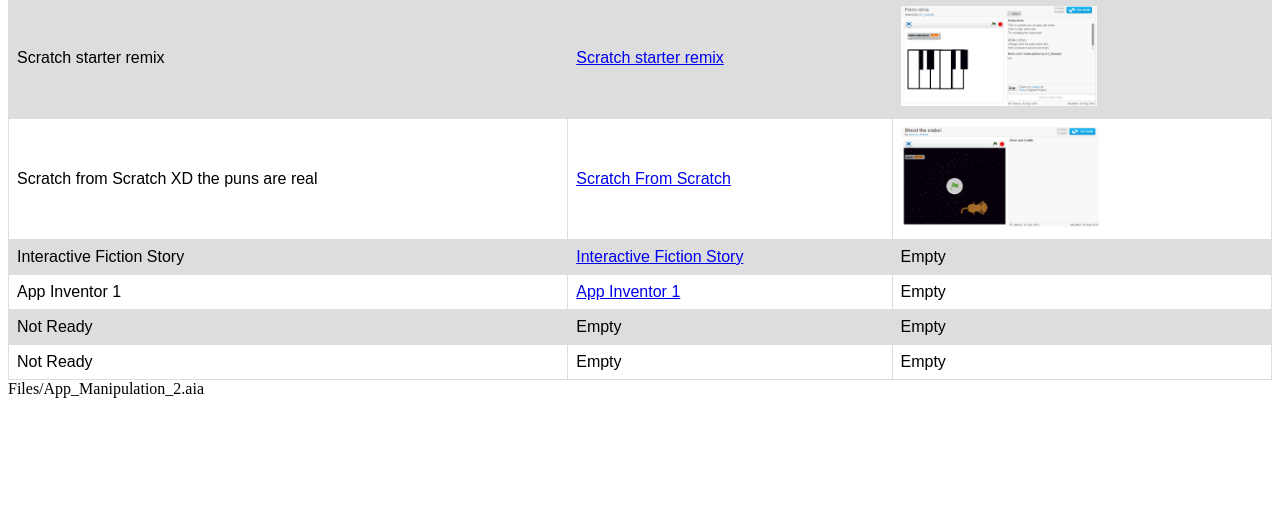
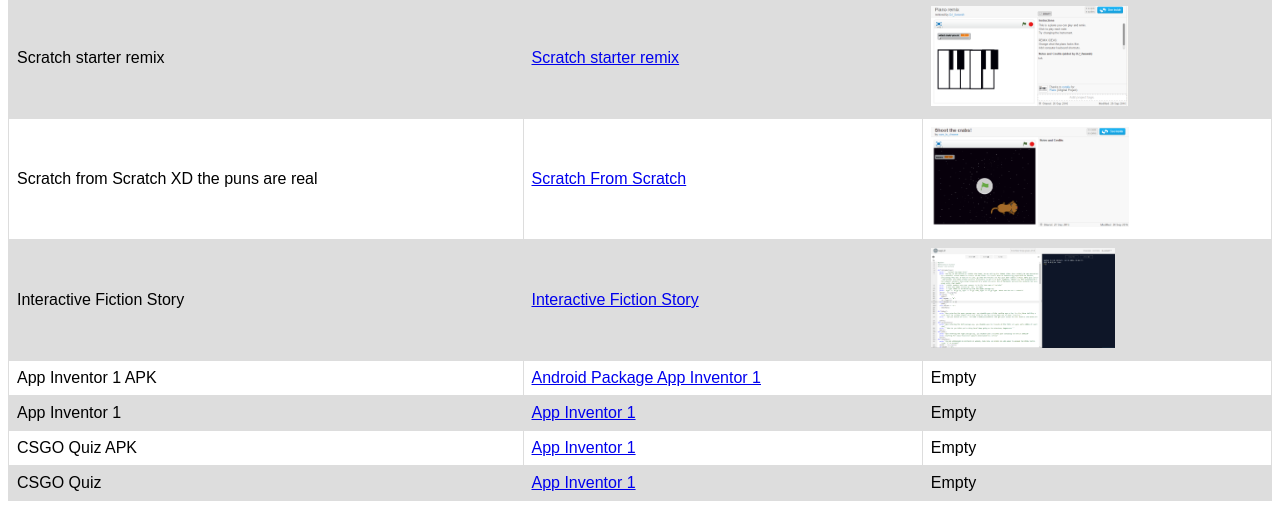
Before and after one commit to DJ-Uwawah/DJ-Uwawah.github.io, a plain HTML site: page portfolio.html in a window 1280 px wide. Shown: the part 502-1011 px from the top of the page. Before the commit the page ends 908 px from the top, so only its background shows below. Drawn offline with Linux system fonts and the light colour scheme; files whose address does not match are found by name.

Commit message:
Another Push

```diff
--- a/portfolio.html
+++ b/portfolio.html
@@ -56,6 +56,11 @@ tr:nth-child(even) {
   <tr>
     <td>Interactive Fiction Story</td>
     <td><a href="https://repl.it/EMGE/11">Interactive Fiction Story</a></td>
+    <td><img src="images/Interactive Fiction.PNG" height="100"></td>
+  </tr>
+  <tr>
+    <td>App Inventor 1 APK</td>
+    <td><a href="Files/App_Manipulation.apk">Android Package App Inventor 1</a></td>
     <td>Empty</td>
   </tr>
   <tr>
@@ -64,13 +69,13 @@ tr:nth-child(even) {
     <td>Empty</td>
   </tr>
   <tr>
-    <td>Not Ready</td>
-    <td>Empty</td>
+    <td>CSGO Quiz APK</td>
+    <td><a href="Files/Quiz.apk">App Inventor 1</a></td>
     <td>Empty</td>
   </tr>
   <tr>
-    <td>Not Ready</td>
-    <td>Empty</td>
+    <td>CSGO Quiz</td>
+    <td><a href="Files/Quiz.aia">App Inventor 1</a></td>
     <td>Empty</td>
   </tr>
 </table>
@@ -79,4 +84,3 @@ tr:nth-child(even) {
 </html>
 	  </body>
 	</html>
-Files/App_Manipulation_2.aia
```
Also changed, not shown: images/Interactive Fiction.PNG (added), images/Password Generator.PNG (added), images/Scratch from Scratch.PNG (renamed from my-website/images/Scratch from Scratch.PNG), images/Scratch remix.PNG (renamed from my-website/images/Scratch remix.PNG), images/home.jpg (renamed from my-website/images/home.jpg), images/portfolio.jpg (renamed from my-website/images/portfolio.jpg), images/scratchlogo.png (renamed from my-website/images/scratchlogo.png), 5 other files.
